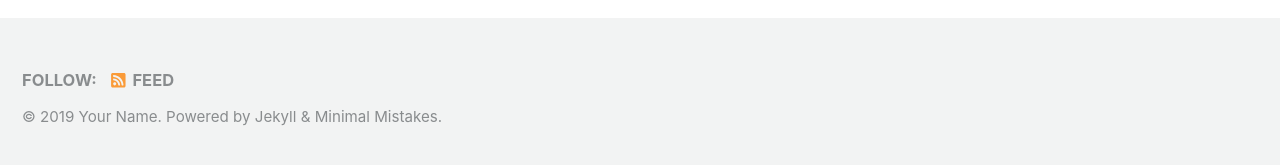
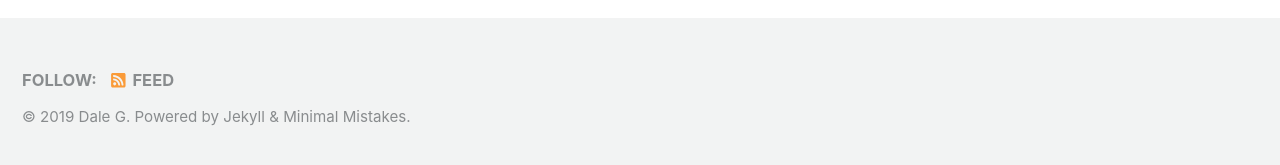
Before and after one commit to mcgdb/dale6998.github.io, a Jekyll site: the page built from index.html, in a window 1280 px wide and 900 px high, scrolled down 222 px. Shown: the part 727-892 px from the top of the window. Built offline with Jekyll 4.4.1, drawn with Linux system fonts in a browser that asks for light colours; cached includes are drawn as plain includes; nearby versions of some CDN libraries; the list of posts is cut into pages by our own code; part of the change alters nothing that is shown; some of the changed text lies outside the part shown.

Commit message:
initial setup

```diff
--- a/_config.yml
+++ b/_config.yml
@@ -16,10 +16,10 @@ minimal_mistakes_skin    : "default" # "air", "aqua", "contrast", "dark", "dirt"
 
 # Site Settings
 locale                   : "en-US"
-title                    : "Site Title"
+title                    : "BubblesTech"
 title_separator          : "-"
-name                     : "Your Name"
-description              : "An amazing website."
+name                     : "Dale G"
+description              : "Engineering Design Done Right the First Time."
 url                      : # the base hostname & protocol for your site e.g. "https://mmistakes.github.io"
 baseurl                  : # the subpath of your site, e.g. "/blog"
 repository               : # GitHub username/repo-name e.g. "mmistakes/minimal-mistakes"
@@ -38,7 +38,7 @@ comments:
     # https://developers.facebook.com/docs/plugins/comments
     appid                :
     num_posts            : # 5 (default)
-    colorscheme          : # "light" (default), "dark"
+    colorscheme          : "dark" # "light" (default), "dark"
   utterances:
     theme                : # "github-light" (default), "github-dark"
     issue_term           : # "pathname" (default)
@@ -293,3 +293,10 @@ defaults:
       comments: # true
       share: true
       related: true
+  # _pages
+      scope:
+        path: ""
+        type: pages
+      values:
+        layout: single
+        author_profile: true
```
